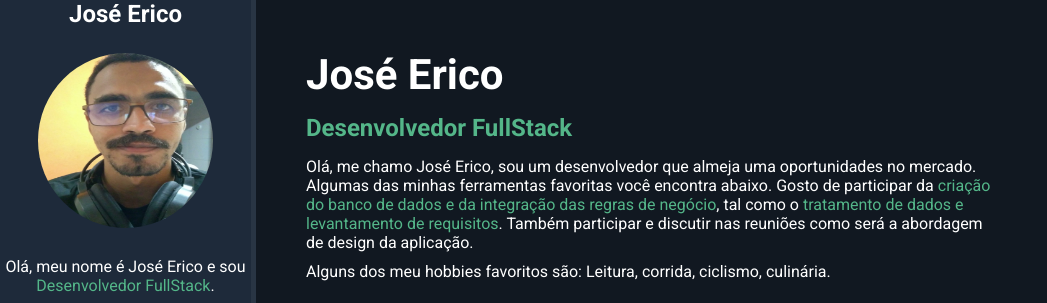
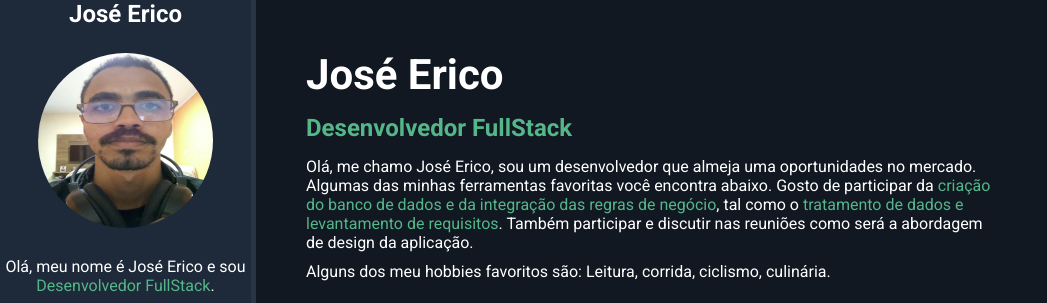
Before and after one commit to joseericols/joseericols.github.io, a plain HTML site: page index.html in a window 1280 px wide. Shown: the top 303 px of the page, without its empty margins (0-1047 px from the left). Drawn offline with nearby package versions, Linux system fonts and the light colour scheme.

Commit message:
Atualizando foto do perfil

```diff
--- a/index.html
+++ b/index.html
@@ -17,7 +17,7 @@
     <main id="container">
         <aside id="bio-container">
             <h2>José Erico</h2>
-            <img src="img/eu.png" id="bio-img" alt="José Erico">
+            <img src="img/erico.jpeg" id="bio-img" alt="José Erico">
             <p>Olá, meu nome é José Erico e sou <span class="highlight">Desenvolvedor FullStack</span>.</p>
             <p id="welcome-text">Seja bem-vindo!</p>
             <ul id="social-container">
```
Also changed, not shown: img/erico.jpeg (added), img/eu.png (deleted).
